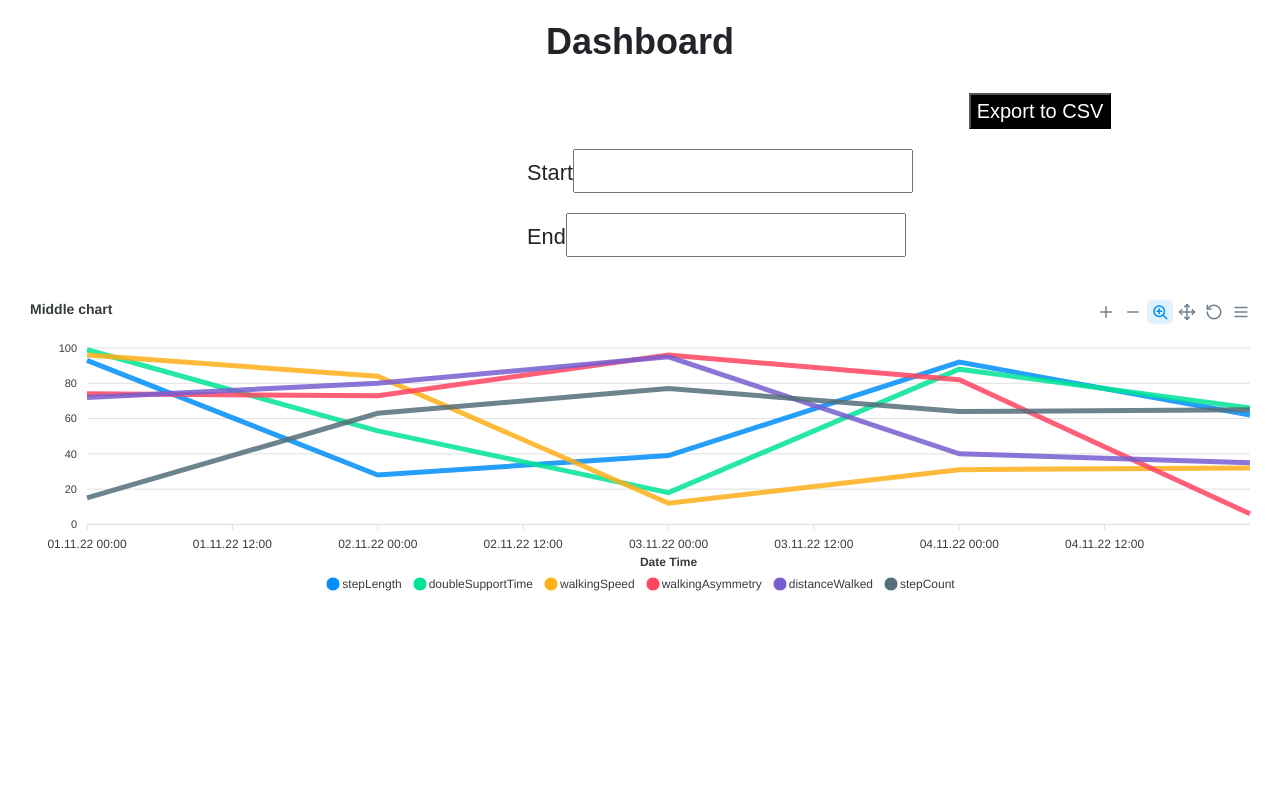
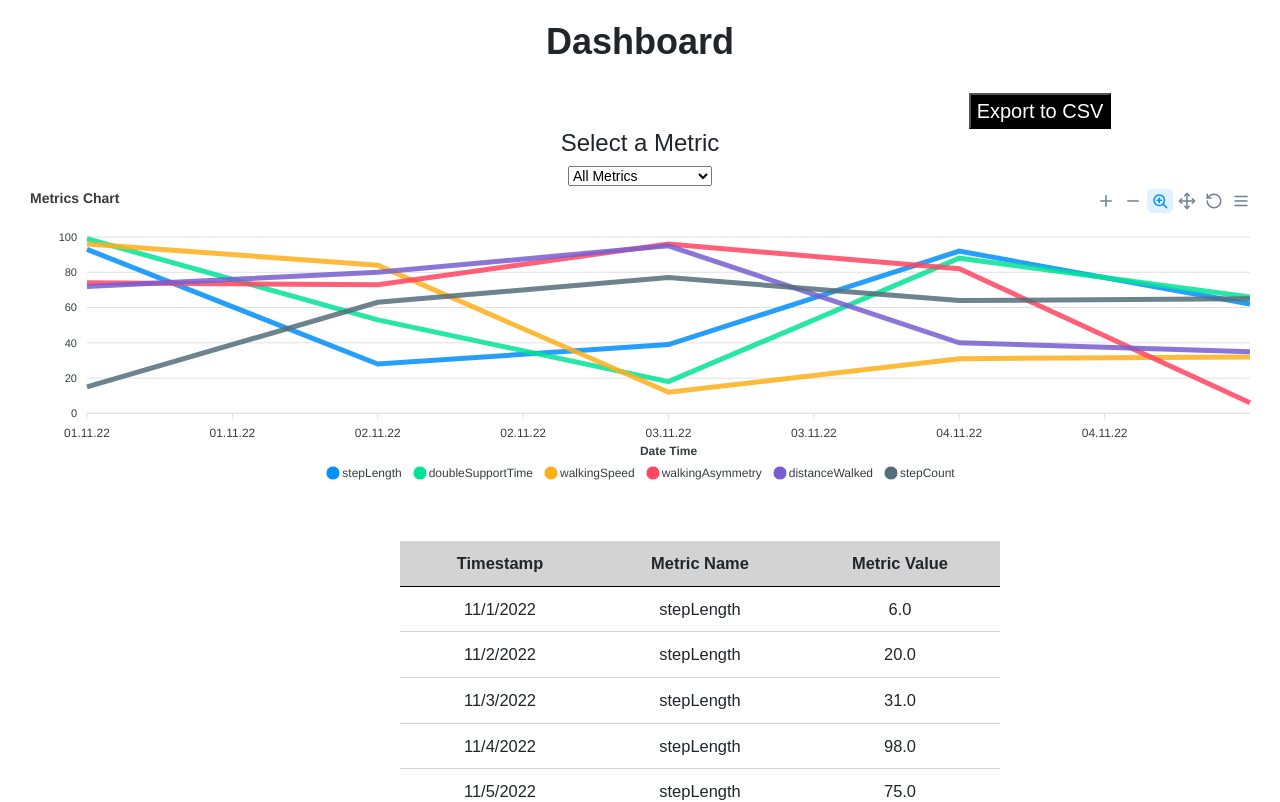
Before and after one commit to UBC-CIC/remote-mobility-monitoring, a React (Create React App) app in the folder webapp/: page /NewDashboard in a window 1280 px wide. Shown: the top 802 px of the page. Built offline with nearby package versions, Linux system fonts and the light colour scheme.

Commit message:
remove unnecessary code

```diff
--- a/webapp/src/components/NewDashboard/Linegraph.tsx
+++ b/webapp/src/components/NewDashboard/Linegraph.tsx
@@ -4,9 +4,9 @@ import "bootstrap/dist/css/bootstrap.min.css";
 import sampleData from "./sampleData";
 
 const transformData = (data: any[]) => {
-    const series: Record<string, { name: string, data: { x: number, y: number }[] }> = {};
+    const series: Record<string, { name: string; data: { x: number; y: number }[] }> = {};
 
-    data.forEach(metric => {
+    data.forEach((metric) => {
         const { patient_name, metric_name, metric_value, timestamp } = metric;
 
         if (!series[metric_name]) {
@@ -15,7 +15,7 @@ const transformData = (data: any[]) => {
 
         series[metric_name].data.push({
             x: new Date(timestamp).getTime(),
-            y: Number(metric_value)
+            y: Number(metric_value),
         });
     });
 
@@ -23,7 +23,7 @@ const transformData = (data: any[]) => {
 };
 
 const initialChartsDataState = {
-    seriesLine2: transformData(sampleData())
+    seriesLine2: transformData(sampleData()),
 };
 
 const initialChartsOptionsState = {
@@ -32,36 +32,35 @@ const initialChartsOptionsState = {
             id: "tw",
             group: "social",
             type: "line",
-            height: 300
+            height: 300,
         },
         title: {
-            text: "Middle chart",
-            align: "left"
+            text: "Metrics Chart",
+            align: "left",
         },
         yaxis: {
             labels: {
-                minWidth: 40
-            }
+                minWidth: 40,
+            },
         },
         xaxis: {
             type: "datetime",
             labels: {
                 rotate: -45,
                 rotateAlways: false,
-                format: "dd.MM.yy HH:mm"
+                format: "dd.MM.yy",
             },
             title: {
-                text: "Date Time"
-            }
-        }
-    }
+                text: "Date Time",
+            },
+        },
+    },
 };
 
 export default function LineGraph() {
-    const [chartsDataState, setChartsDataState] = useState(
-        initialChartsDataState
-    );
+    const [chartsDataState, setChartsDataState] = useState(initialChartsDataState);
     const [updatedOptionsFlag, setUpdatedOptionsFlag] = useState(false);
+    const [selectedMetric, setSelectedMetric] = useState("all");
 
     useEffect(() => {
         if (updatedOptionsFlag) {
@@ -71,41 +70,65 @@ export default function LineGraph() {
 
     useEffect(() => {
         setChartsDataState({
-            seriesLine2: transformData(sampleData())
+            seriesLine2: transformData(sampleData()),
         });
         setUpdatedOptionsFlag(true);
     }, []);
 
     const numSeries = chartsDataState.seriesLine2.length;
-    const colors = ["#008FFB", "#00E396", "#FEB019", "#FF4560", "#775DD0", "#546E7A", "#26a69a", "#D10CE8"];
+    const colors = [
+        "#008FFB",
+        "#00E396",
+        "#FEB019",
+        "#FF4560",
+        "#775DD0",
+        "#546E7A",
+        "#26a69a",
+        "#D10CE8",
+    ];
 
-    const series = chartsDataState.seriesLine2.map((series, index) => {
+    const allSeries = chartsDataState.seriesLine2.map((series, index) => {
         return {
             ...series,
-            color: colors[index % numSeries]
+            color: colors[index % numSeries],
         };
     });
 
+    const filteredSeries =
+    selectedMetric === "all"
+        ? allSeries
+        : allSeries.filter((series) => series.name === selectedMetric);
+
     const options = {
         ...initialChartsOptionsState.optionsLine2,
-        colors: series.map(series => series.color),
-        series
+        colors: filteredSeries.map((series) => series.color),
+        series: filteredSeries,
+    };
+
+    const handleMetricSelect = (event: React.ChangeEvent<HTMLSelectElement>) => {
+        setSelectedMetric(event.target.value);
     };
 
     return (
-        <>
-            <div id="wrapper">
-                <div id="chart-line2">
-                    {!updatedOptionsFlag && (
-                        <ReactApexChart
-                            options={options}
-                            series={series}
-                            type="line"
-                            height={300}
-                        />
-                    )}
-                </div>
+        <div>
+            <h4 style={{ textAlign: "center" }}>Select a Metric</h4>
+            <div style={{ display: "flex", alignItems: "center", justifyContent: "center" }}>
+                <select value={selectedMetric} onChange={handleMetricSelect} style={{ fontSize: "14px" }}>
+                    <option value="all">All Metrics</option>
+                    {allSeries.map((series) => (
+                        <option key={series.name} value={series.name}>
+                            {series.name}
+                        </option>
+                    ))}
+                </select>
             </div>
-        </>
+            <ReactApexChart
+                options={options}
+                series={filteredSeries}
+                type="line"
+                height={300}
+            />
+        </div>
     );
+
 }
--- a/webapp/src/components/NewDashboard/NewDashboard.css
+++ b/webapp/src/components/NewDashboard/NewDashboard.css
@@ -11,14 +11,3 @@
   font-weight: bold;
   margin-bottom: 30px;
 }
-
-.barcharts {
-  display: flex;
-  justify-content: center;
-}
-
-.chart-container canvas {
-  width: 100% !important;
-  height: 500px !important;
-  margin-top: 40px;
-}
--- a/webapp/src/components/NewDashboard/NewDashboard.tsx
+++ b/webapp/src/components/NewDashboard/NewDashboard.tsx
@@ -39,47 +39,10 @@ interface metric {
 
 function NewDashboard(){
 
-    const [startDate, setStartDate] = useState<Date | null>(null);
-    const [endDate, setEndDate] = useState<Date | null>(null);
     const [data, setData] = useState<metric[]>(sampleData());
-
-
-    // Create a new instance of PatientsList
-    const patientsList: PatientsList = {
-        patients: data.map(({ patient_name }) => {
-            const [first_name, last_name] = patient_name.split("-");
-            return {
-                patient_id: patient_name,
-                first_name,
-                last_name
-            };
-        })
-    };
-
-    // Create a new instance of MetricsData
-    const metricsData: MetricsData = {
-        metrics: data.map(({ patient_name, metric_name, metric_value, timestamp }) => {
-            return {
-                patient_id: patient_name,
-                metric_name,
-                metric_value,
-                timestamp
-            };
-        })
-    };
 
     // objects for constructing tables
     const patientNames = Array.from(new Set(data.map((d) => d.patient_name)));
-    const [expandedTables, setExpandedTables] = useState(
-        Object.fromEntries(patientNames.map((patientName) => [patientName, false]))
-    );
-
-    const toggleTable = (patientName: string) => {
-        setExpandedTables((prevExpandedTables) => ({
-            ...prevExpandedTables,
-            [patientName]: !prevExpandedTables[patientName],
-        }));
-    };
 
     return (
         <div className="Dashboard">
@@ -90,51 +53,26 @@ function NewDashboard(){
                     Export to CSV
             </button>
 
-            <div className="datepicker" style={{ marginTop: "20px", marginLeft : "100px", marginBottom : "40px", }} >
-                <div>
-                    <label htmlFor="startDatePicker" style={{textAlign: "center", marginLeft : "60px"}} >Start</label>
-                    <DatePicker
-                        id="startDatePicker"
-                        selected={startDate}
-                        onChange={(date: Date | null) => setStartDate(date)}
-                        dateFormat="yyyy-MM-dd"
-                        maxDate={endDate}
-                    />
-                </div>
-                <div style={{marginTop: "20px"}}>
-                    <label htmlFor="endDatePicker" style={{textAlign: "center", marginLeft : "60px"}}>End</label>
-                    <DatePicker
-                        id="endDatePicker"
-                        selected={endDate}
-                        onChange={(date: Date | null) => setEndDate(date)}
-                        dateFormat="yyyy-MM-dd"
-                        minDate={startDate}
-                    />
-                </div>
-            </div>
-
-            <div className="linegraphs"  style={{ width: "100%", height: "100%" }}>
+            <div className="linegraphs"  style={{ width: "100%", height: "150%" }}>
                 <LineGraph />
             </div>
 
-            <div className="table">
-                <div style={{ textAlign: "center", maxWidth: "1000px", margin: "0 auto" }}>
+            <div className="table" style={{  display: "flex", justifyContent: "center", alignItems: "center"}}>
+                <div style={{ textAlign: "center", maxWidth: "800px" }}>
                     {patientNames.map((patientName) => (
                         <div
                             key={patientName}
                             style={{
-                                marginBottom: "120px",
+                                marginBottom: "70px",
                                 margin: "0 auto",
                                 maxWidth: "1000px",
                             }}
                         >
-                            {expandedTables[patientName] && (
+                            {(
                                 <table
                                     style={{
                                         width: "100%",
                                         borderCollapse: "collapse",
-                                        marginLeft: "-20px",
-                                        marginBottom: "70px",
                                         fontSize: "0.7em",
                                     }}
                                 >
```
